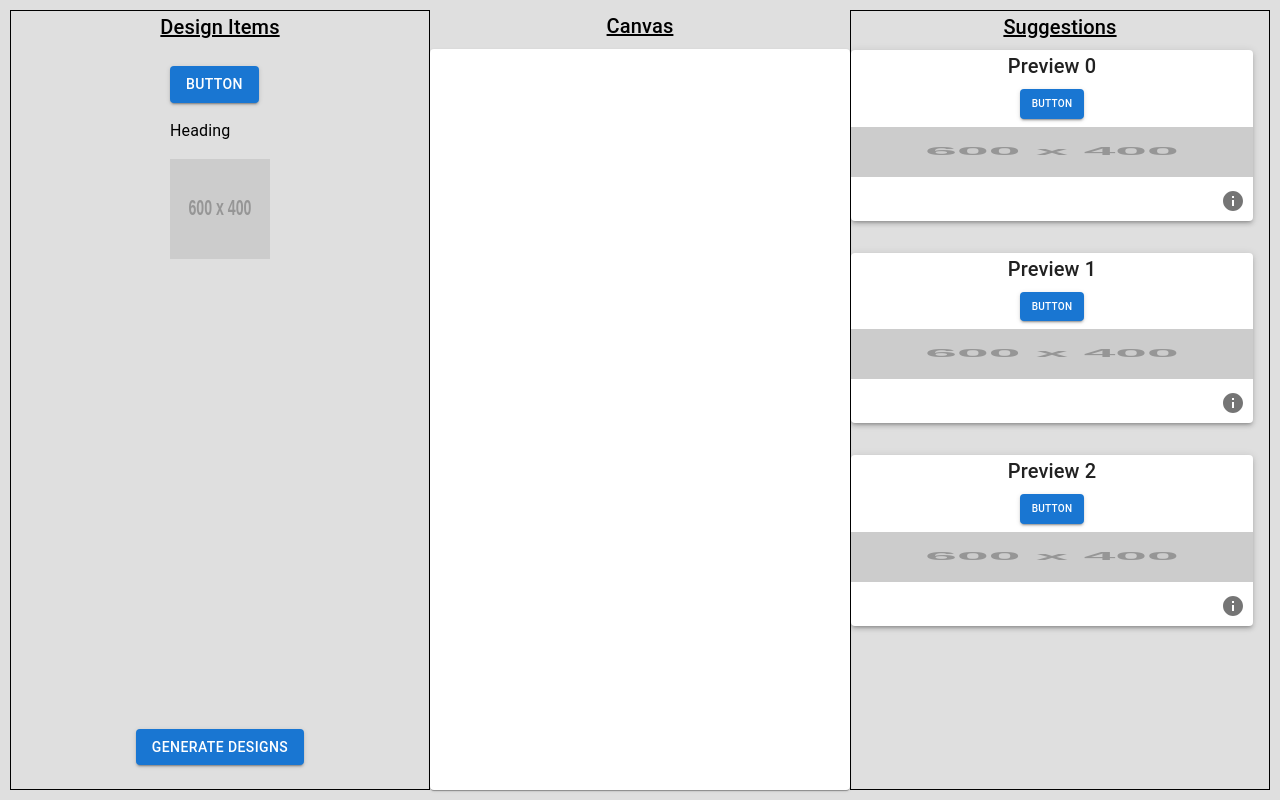
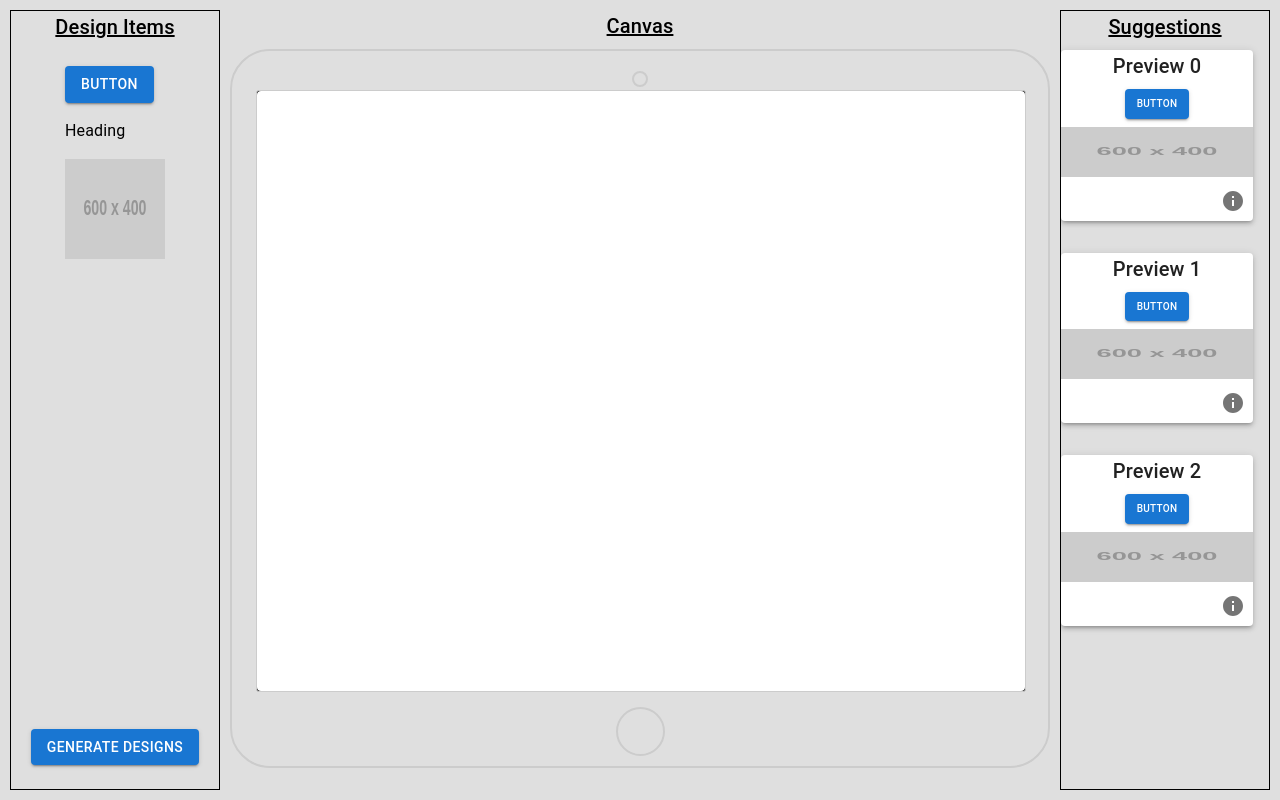
Before and after one commit to erdoganabaci/design-suggestions, a React (Vite) app: page / in a window 1280 px wide. Built offline with nearby package versions, Linux system fonts and the light colour scheme.

Commit message:
Add ipad design

```diff
--- a/src/prototypes/dg1/components/Canvas.jsx
+++ b/src/prototypes/dg1/components/Canvas.jsx
@@ -1,7 +1,43 @@
-import React, { useState, useRef } from "react"
+import { useState, useRef } from "react"
 import { Paper } from "@mui/material"
 import { useDrop } from "react-dnd"
 import { Button, Typography, Box } from "@mui/material" // Import other MUI components as needed
+import { styled } from "@mui/material/styles"
+
+// iPad-like styles
+const Device = styled("div")(({ theme }) => ({
+  border: "2px solid #ccc",
+  padding: "20px 24px 15px",
+  borderRadius: "40px",
+  width: "768px",
+  height: "85vh",
+  boxSizing: "content-box",
+}))
+
+const Camera = styled("div")({
+  height: "12px",
+  width: "12px",
+  margin: "0 auto 3px",
+  border: "2px solid #ccc",
+  borderRadius: "12px",
+})
+
+const Screen = styled("div")({
+  height: "75vh",
+  width: "768px",
+  border: "1px solid #ccc",
+  backgroundColor: "#000",
+  overflow: "hidden",
+  borderRadius: "3px",
+})
+
+const ButtonCircle = styled("div")({
+  margin: "15px auto 0",
+  height: "45px",
+  width: "45px",
+  border: "2px solid #ccc",
+  borderRadius: "60px",
+})
 
 const Canvas = () => {
   const [droppedItems, setDroppedItems] = useState([])
@@ -56,17 +92,21 @@ const Canvas = () => {
         ) // More visible feedback
     }
   }
+
   return (
     <>
-      <Typography variant="h6" gutterBottom component="div" sx={{ textDecoration: "underline" }}>
+      <Typography variant="h6" gutterBottom sx={{ textDecoration: "underline", color: "black", textAlign: "center" }}>
         Canvas
       </Typography>
-      <Paper ref={dropRef} style={{ height: "100%", width: "100%" }}>
-        <Box style={{ position: "relative" }}>
-          {/* For potential positioning */}
-          {droppedItems.map((item) => renderDroppedItem(item))}
-        </Box>
-      </Paper>
+      <Device id={"device"}>
+        <Camera />
+        <Screen id={"screen"}>
+          <Paper ref={dropRef} elevation={0} sx={{ height: "100%", bgcolor: "white" }}>
+            <Box sx={{ position: "relative" }}>{droppedItems.map((item) => renderDroppedItem(item))}</Box>
+          </Paper>
+        </Screen>
+        <ButtonCircle />
+      </Device>
     </>
   )
 }
--- a/src/prototypes/dg1/index.jsx
+++ b/src/prototypes/dg1/index.jsx
@@ -17,8 +17,8 @@ const DG1Prototype = () => {
     >
       <Grid
         item
-        xs={4}
-        xl={4}
+        xs={2}
+        xl={2}
         sx={{ border: "1px solid black" }}
         style={{ paddingTop: 0, overflow: "auto" }}
         display={"flex"}
@@ -42,7 +42,7 @@ const DG1Prototype = () => {
       <Grid item xs={4} xl={4} display={"flex"} flexDirection={"column"} alignItems={"center"}>
         <Canvas />
       </Grid>
-      <Grid item xs={4} xl={4} sx={{ border: "1px solid black" }} style={{ paddingTop: 0 }}>
+      <Grid item xs={2} xl={2} sx={{ border: "1px solid black" }} style={{ paddingTop: 0 }}>
         <DesignSuggestions />
       </Grid>
     </Grid>
```
